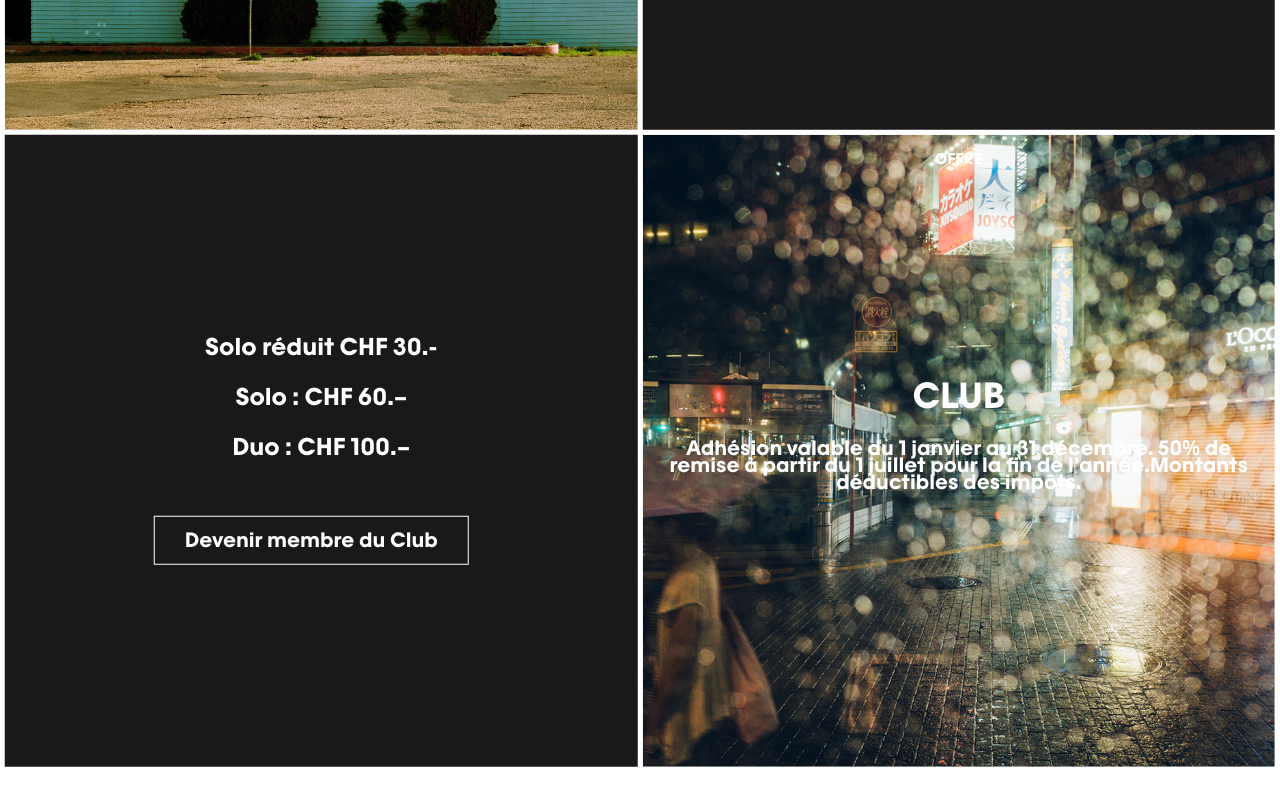
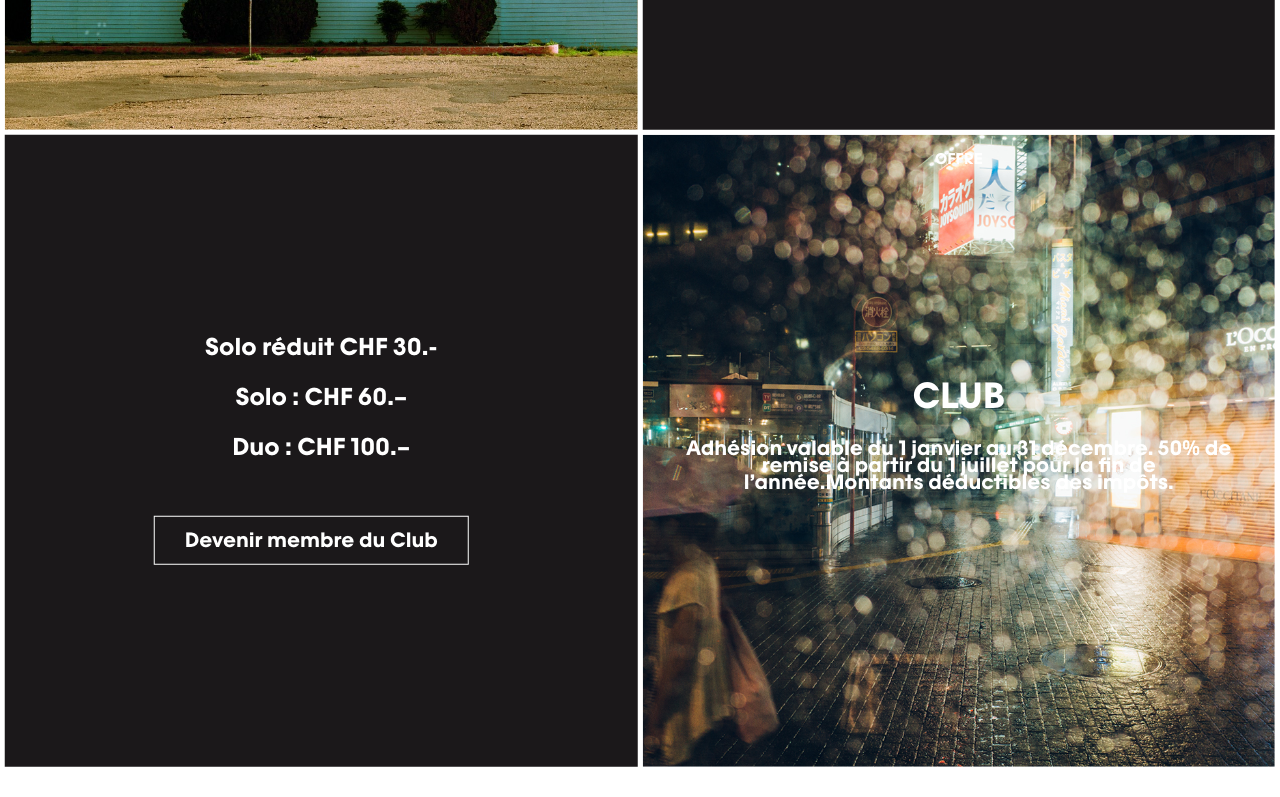
Before and after one commit to PTRRR/elysee, a Nuxt app: page /membre in a window 1280 px wide. Shown: the part 2319-3116 px from the top of the page. Built offline with nearby package versions, Linux system fonts and the light colour scheme.

Commit message:
block padding

```diff
--- a/components/Block.vue
+++ b/components/Block.vue
@@ -295,8 +295,8 @@ export default Vue.extend({
     margin: -1.25em 0;
   }
   &__text {
-    // padding-left: 1em;
-    // padding-right: 1em;
+    padding-left: 0.5em;
+    padding-right: 0.5em;
   }
 
   p {
--- a/static/content/home.js
+++ b/static/content/home.js
@@ -169,7 +169,7 @@ export const home = [
         type: 'sticky',
         backgroundColor: '#1B181A',
         //  img: 'img/image--37.jpg',
-        text: "<span><h2>MAGAZINE</h2></span><br><h5>Découvrez notre Magazine<br> lorem ipsum dolor sit amet<br> adipiscing elit.</h5><h5 class='content'><br><a href='/magazine'>Voir le magazine</a></h5>",
+        text: "<span><h2>MAGAZINE</h2></span><br><h6>Découvrez notre Magazine<br> lorem ipsum dolor sit amet<br> adipiscing elit.</h6><h6 class='content'><br><a href='/magazine'>Voir le magazine</a></h6>",
         typo: 'EX<br>PO<br>SI',
       },
       {
```
